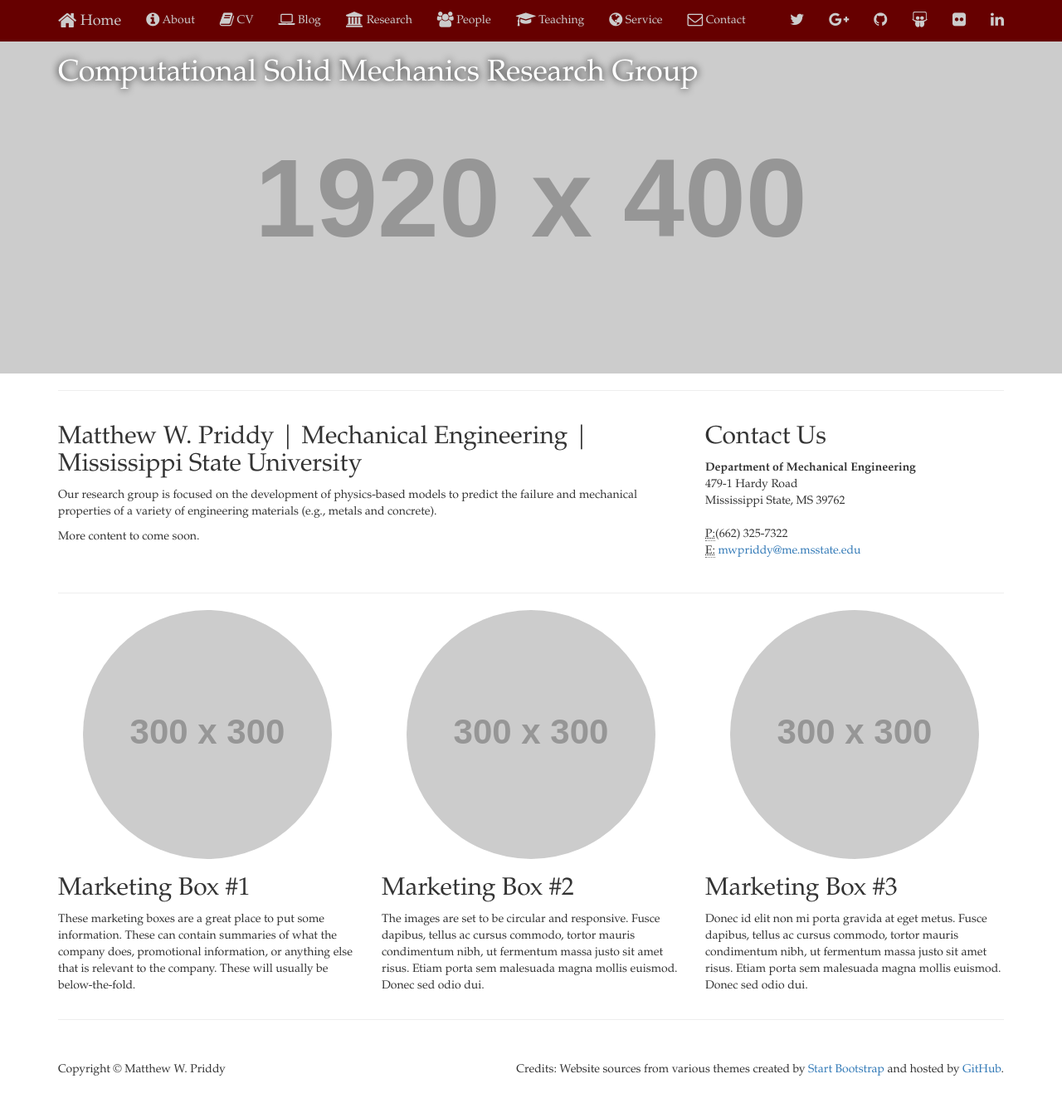
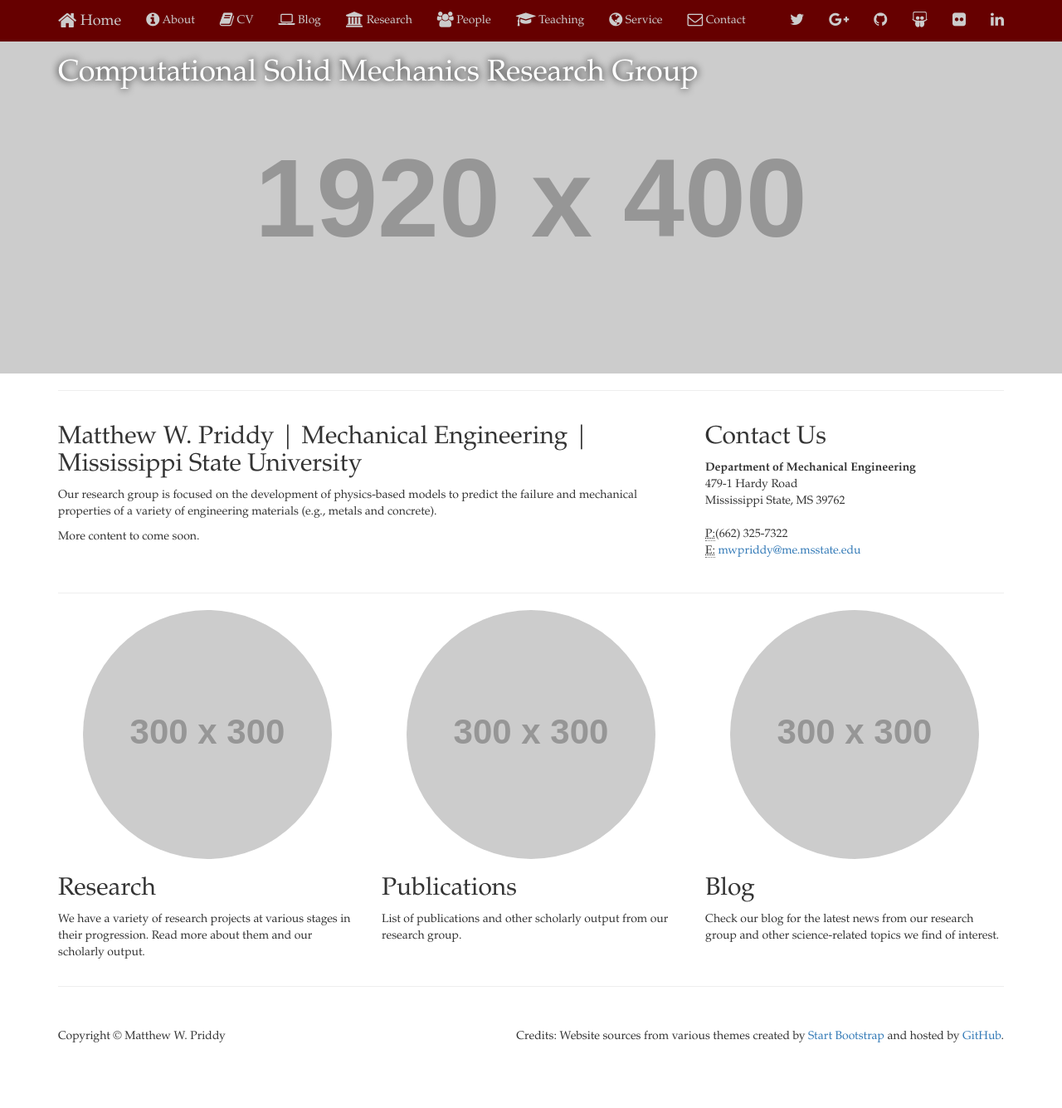
Before and after one commit to mwpriddy/mwpriddy.github.io, a Jekyll site: the page built from index.html, in a window 1280 px wide and 1349 px high. Shown: the top 1335 px of the window at 83% size. Built offline with Jekyll 4.4.1, drawn with Linux system fonts in a browser that asks for light colours; nearby versions of some CDN libraries.

Commit message:
adding content

```diff
--- a/_layouts/default-business-frontpage-home.html
+++ b/_layouts/default-business-frontpage-home.html
@@ -85,18 +85,18 @@
         <div class="row">
             <div class="col-sm-4">
                 <img class="img-circle img-responsive img-center" src="http://placehold.it/300x300" alt="">
-                <h2>Marketing Box #1</h2>
-                <p>These marketing boxes are a great place to put some information. These can contain summaries of what the company does, promotional information, or anything else that is relevant to the company. These will usually be below-the-fold.</p>
+                <h2>Research</h2>
+                <p>We have a variety of research projects at various stages in their progression.  Read more about them and our scholarly output.</p>
             </div>
             <div class="col-sm-4">
                 <img class="img-circle img-responsive img-center" src="http://placehold.it/300x300" alt="">
-                <h2>Marketing Box #2</h2>
-                <p>The images are set to be circular and responsive. Fusce dapibus, tellus ac cursus commodo, tortor mauris condimentum nibh, ut fermentum massa justo sit amet risus. Etiam porta sem malesuada magna mollis euismod. Donec sed odio dui.</p>
+                <h2>Publications</h2>
+                <p>List of publications and other scholarly output from our research group.</p>
             </div>
             <div class="col-sm-4">
                 <img class="img-circle img-responsive img-center" src="http://placehold.it/300x300" alt="">
-                <h2>Marketing Box #3</h2>
-                <p>Donec id elit non mi porta gravida at eget metus. Fusce dapibus, tellus ac cursus commodo, tortor mauris condimentum nibh, ut fermentum massa justo sit amet risus. Etiam porta sem malesuada magna mollis euismod. Donec sed odio dui.</p>
+                <h2>Blog</h2>
+                <p>Check our blog for the latest news from our research group and other science-related topics we find of interest.</p>
             </div>
         </div>
         <!-- /.row -->
```
